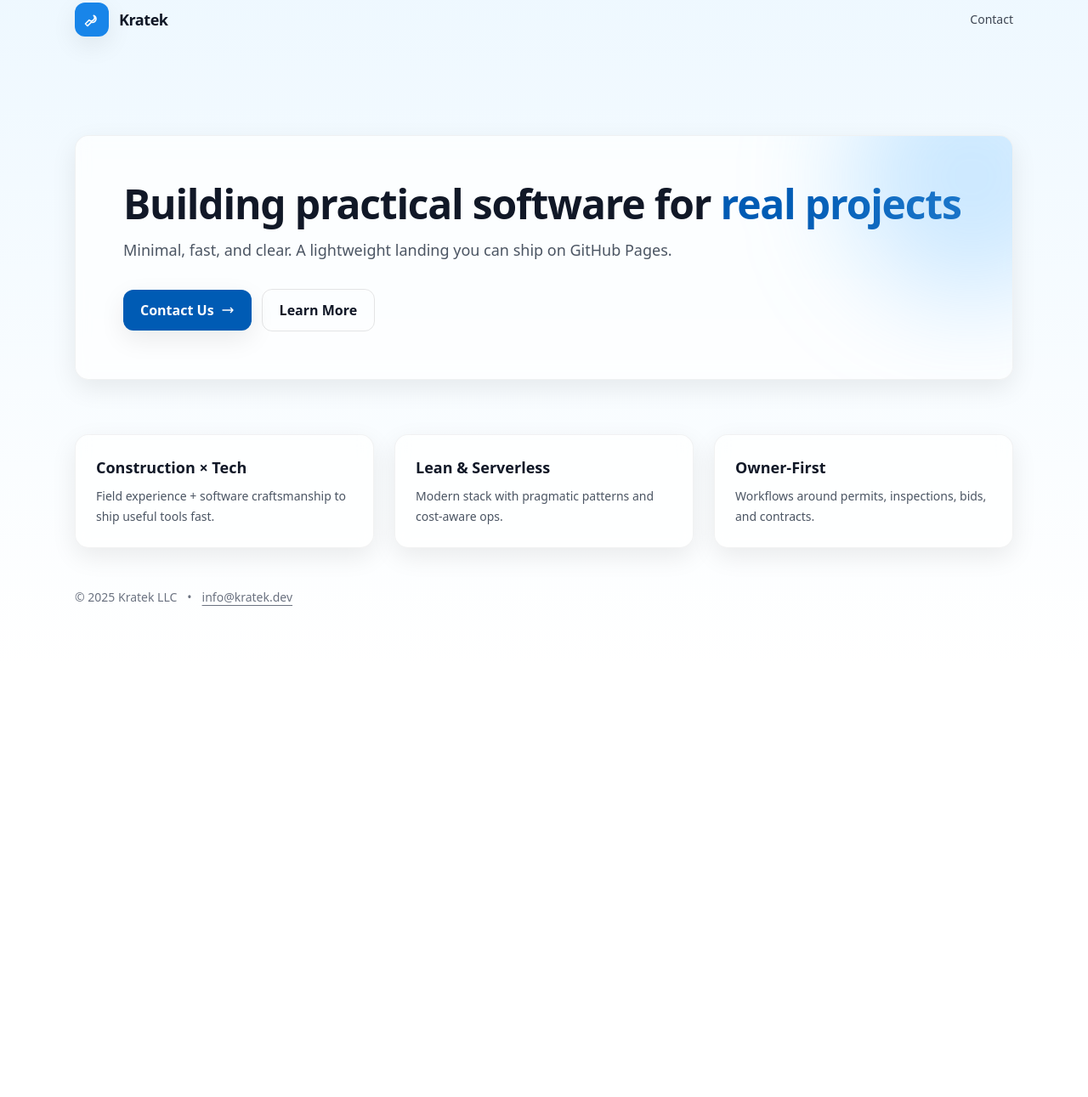
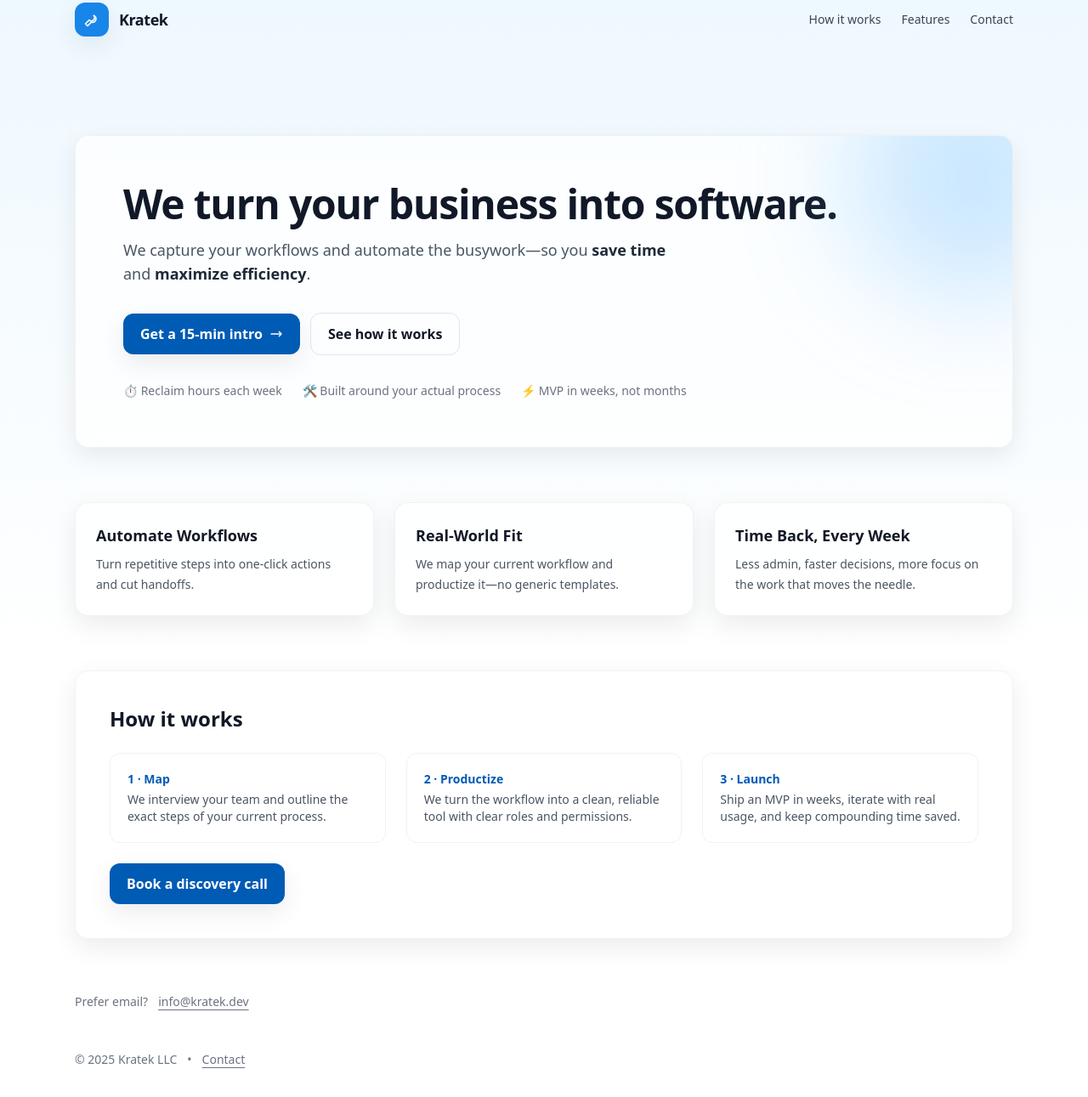
Before and after one commit to meen813/kratek-landing-temp, a plain HTML site: page index.html in a window 1280 px wide. Shown: the part 17-1308 px from the top of the page at 85% size. Before the commit the page ends 826 px from the top, so only its background shows below. Drawn offline with nearby package versions, Linux system fonts and the light colour scheme.

Commit message:
Update index.html

```diff
--- a/index.html
+++ b/index.html
@@ -1,53 +1,51 @@
 <!doctype html>
 <html lang="en">
 <head>
-  <meta charset="utf-8">
-  <meta name="viewport" content="width=device-width, initial-scale=1">
-  <meta name="color-scheme" content="light dark">
-  <title>Kratek</title>
-  <!-- Tailwind CSS (CDN) -->
+  <meta charset="utf-8" />
+  <meta name="viewport" content="width=device-width, initial-scale=1" />
+  <meta name="color-scheme" content="light dark" />
+  <title>Kratek — We turn your business into software</title>
+
+  <!-- Tailwind (CDN) -->
   <script src="https://cdn.tailwindcss.com"></script>
   <script>
-    // Tailwind theme extend (brand colors)
+    // Tailwind brand tweaks
     tailwind.config = {
       theme: {
         extend: {
           colors: {
             brand: {
-              50:  '#eef8ff',
-              100: '#d9efff',
-              200: '#bde3ff',
-              300: '#90d0ff',
-              400: '#5bb7ff',
-              500: '#2a9dff',
-              600: '#0078e7',
-              700: '#005bb4',
-              800: '#004a91',
-              900: '#033a70',
+              50:'#eef8ff',100:'#d9efff',200:'#bde3ff',300:'#90d0ff',
+              400:'#5bb7ff',500:'#2a9dff',600:'#0078e7',700:'#005bb4',
+              800:'#004a91',900:'#033a70'
             }
           },
           boxShadow: {
-            soft: '0 10px 30px rgba(0,0,0,0.08)',
+            soft: '0 10px 30px rgba(0,0,0,0.08)'
           }
         }
       }
     }
   </script>
   <style>
-    /* 폰트 부드럽게 */
     html { -webkit-font-smoothing: antialiased; -moz-osx-font-smoothing: grayscale; }
+    .card { backdrop-filter: blur(10px); }
   </style>
 </head>
 <body class="bg-white text-gray-900 dark:bg-gray-950 dark:text-gray-100">
-  <!-- 배경 그라데이션 -->
+  <!-- Background -->
   <div class="fixed inset-0 -z-10 bg-gradient-to-b from-brand-50 to-white dark:from-gray-950 dark:to-gray-900"></div>
+
+  <!-- Skip link -->
+  <a href="#main" class="sr-only focus:not-sr-only focus:absolute focus:m-4 focus:rounded-md focus:bg-black/80 focus:px-3 focus:py-2 focus:text-white">
+    Skip to content
+  </a>
 
   <!-- Header -->
   <header class="max-w-6xl mx-auto px-6 py-5 flex items-center justify-between">
     <div class="flex items-center gap-3">
-      <!-- 로고 (미니멀 SVG) -->
-      <div class="h-10 w-10 rounded-xl bg-brand-600/90 text-white grid place-items-center shadow-soft">
-        <!-- wrench icon -->
+      <div class="h-10 w-10 rounded-xl bg-brand-600/90 text-white grid place-items-center shadow-soft" aria-hidden="true">
+        <!-- Minimal wrench logo -->
         <svg xmlns="http://www.w3.org/2000/svg" class="h-5 w-5" viewBox="0 0 24 24" fill="none" stroke="currentColor">
           <path stroke-linecap="round" stroke-linejoin="round" stroke-width="2"
             d="M14.7 6.3a4.5 4.5 0 01-6.36 6.36L3 18l3 3 5.34-5.34A4.5 4.5 0 1014.7 6.3z"/>
@@ -55,65 +53,124 @@
       </div>
       <span class="font-semibold tracking-tight text-lg">Kratek</span>
     </div>
-    <a href="mailto:info@kratek.dev" class="text-sm font-medium opacity-80 hover:opacity-100">Contact</a>
+    <nav class="hidden sm:flex items-center gap-6 text-sm">
+      <a href="#how" class="opacity-80 hover:opacity-100">How it works</a>
+      <a href="#features" class="opacity-80 hover:opacity-100">Features</a>
+      <a href="#contact" class="opacity-80 hover:opacity-100">Contact</a>
+    </nav>
   </header>
 
-  <!-- Hero -->
-  <main class="max-w-6xl mx-auto px-6 pb-24">
+  <main id="main" class="max-w-6xl mx-auto px-6 pb-24">
+    <!-- Hero -->
     <section class="pt-14 md:pt-24">
-      <div class="relative rounded-2xl shadow-soft bg-white/70 dark:bg-gray-900/60 backdrop-blur border border-black/5 dark:border-white/5 p-10 md:p-14 overflow-hidden">
-        <!-- 장식용 그라데이션 블롭 -->
+      <div class="relative card rounded-2xl shadow-soft bg-white/70 dark:bg-gray-900/60 border border-black/5 dark:border-white/5 p-10 md:p-14 overflow-hidden">
         <div class="absolute -top-24 -right-24 h-72 w-72 rounded-full bg-brand-400/30 blur-3xl" aria-hidden="true"></div>
 
         <h1 class="text-4xl md:text-5xl font-extrabold tracking-tight leading-tight">
-          Building practical software for
-          <span class="text-brand-700 dark:text-brand-300"> real projects</span>
+          We turn your business into software.
         </h1>
         <p class="mt-4 text-base md:text-lg text-gray-600 dark:text-gray-300 max-w-2xl">
-          Minimal, fast, and clear. A lightweight landing you can ship on GitHub Pages.
+          We capture your workflows and automate the busywork—so you
+          <strong class="font-semibold text-gray-800 dark:text-gray-100">save time</strong>
+          and <strong class="font-semibold text-gray-800 dark:text-gray-100">maximize efficiency</strong>.
         </p>
 
         <div class="mt-8 flex flex-wrap items-center gap-3">
-          <a href="mailto:info@kratek.dev"
+          <a href="mailto:info@kratek.dev?subject=Kratek%20Intro%20Call&body=Hi%20Kratek%2C%20I%E2%80%99d%20like%20to%20learn%20more."
              class="inline-flex items-center gap-2 rounded-xl px-5 py-3 bg-brand-700 text-white font-semibold shadow-soft hover:-translate-y-0.5 active:translate-y-0 transition">
-            Contact Us
+            Get a 15-min intro
             <svg xmlns="http://www.w3.org/2000/svg" class="h-4 w-4" viewBox="0 0 24 24" fill="none" stroke="currentColor">
-              <path stroke-linecap="round" stroke-linejoin="round" stroke-width="2"
-                d="M17 8l4 4m0 0l-4 4m4-4H3"/>
+              <path stroke-linecap="round" stroke-linejoin="round" stroke-width="2" d="M17 8l4 4m0 0l-4 4m4-4H3"/>
             </svg>
           </a>
-          <a href="#features"
+          <a href="#how"
              class="inline-flex items-center gap-2 rounded-xl px-5 py-3 border border-black/10 dark:border-white/10 font-semibold hover:bg-black/5 dark:hover:bg-white/5 transition">
-            Learn More
+            See how it works
+          </a>
+        </div>
+
+        <!-- Mini proof strip -->
+        <ul class="mt-8 flex flex-wrap gap-x-6 gap-y-2 text-sm text-gray-500 dark:text-gray-400">
+          <li>⏱️ Reclaim hours each week</li>
+          <li>🛠️ Built around your actual process</li>
+          <li>⚡ MVP in weeks, not months</li>
+        </ul>
+      </div>
+    </section>
+
+    <!-- Features -->
+    <section id="features" class="mt-16 grid md:grid-cols-3 gap-6">
+      <article class="card rounded-2xl shadow-soft bg-white/70 dark:bg-gray-900/60 border border-black/5 dark:border-white/5 p-6">
+        <h3 class="text-lg font-semibold mb-2">Automate Workflows</h3>
+        <p class="text-sm leading-6 text-gray-600 dark:text-gray-300">
+          Turn repetitive steps into one-click actions and cut handoffs.
+        </p>
+      </article>
+      <article class="card rounded-2xl shadow-soft bg-white/70 dark:bg-gray-900/60 border border-black/5 dark:border-white/5 p-6">
+        <h3 class="text-lg font-semibold mb-2">Real-World Fit</h3>
+        <p class="text-sm leading-6 text-gray-600 dark:text-gray-300">
+          We map your current workflow and productize it—no generic templates.
+        </p>
+      </article>
+      <article class="card rounded-2xl shadow-soft bg-white/70 dark:bg-gray-900/60 border border-black/5 dark:border-white/5 p-6">
+        <h3 class="text-lg font-semibold mb-2">Time Back, Every Week</h3>
+        <p class="text-sm leading-6 text-gray-600 dark:text-gray-300">
+          Less admin, faster decisions, more focus on the work that moves the needle.
+        </p>
+      </article>
+    </section>
+
+    <!-- How it works -->
+    <section id="how" class="mt-16">
+      <div class="card rounded-2xl shadow-soft bg-white/70 dark:bg-gray-900/60 border border-black/5 dark:border-white/5 p-8 md:p-10">
+        <h2 class="text-2xl font-bold">How it works</h2>
+        <ol class="mt-6 grid md:grid-cols-3 gap-6">
+          <li class="p-5 rounded-xl border border-black/5 dark:border-white/10">
+            <div class="text-sm font-semibold text-brand-700 dark:text-brand-300">1 · Map</div>
+            <div class="mt-1 text-sm text-gray-600 dark:text-gray-300">
+              We interview your team and outline the exact steps of your current process.
+            </div>
+          </li>
+          <li class="p-5 rounded-xl border border-black/5 dark:border-white/10">
+            <div class="text-sm font-semibold text-brand-700 dark:text-brand-300">2 · Productize</div>
+            <div class="mt-1 text-sm text-gray-600 dark:text-gray-300">
+              We turn the workflow into a clean, reliable tool with clear roles and permissions.
+            </div>
+          </li>
+          <li class="p-5 rounded-xl border border-black/5 dark:border-white/10">
+            <div class="text-sm font-semibold text-brand-700 dark:text-brand-300">3 · Launch</div>
+            <div class="mt-1 text-sm text-gray-600 dark:text-gray-300">
+              Ship an MVP in weeks, iterate with real usage, and keep compounding time saved.
+            </div>
+          </li>
+        </ol>
+        <div class="mt-6">
+          <a href="mailto:info@kratek.dev?subject=Kratek%20Discovery%20Call"
+             class="inline-flex items-center gap-2 rounded-xl px-5 py-3 bg-brand-700 text-white font-semibold shadow-soft hover:-translate-y-0.5 transition">
+            Book a discovery call
           </a>
         </div>
       </div>
     </section>
 
-    <!-- Features -->
-    <section id="features" class="mt-16 grid md:grid-cols-3 gap-6">
-      <article class="rounded-2xl shadow-soft bg-white/70 dark:bg-gray-900/60 backdrop-blur border border-black/5 dark:border-white/5 p-6">
-        <h3 class="text-lg font-semibold mb-2">Construction × Tech</h3>
-        <p class="text-sm leading-6 text-gray-600 dark:text-gray-300">Field experience + software craftsmanship to ship useful tools fast.</p>
-      </article>
-      <article class="rounded-2xl shadow-soft bg-white/70 dark:bg-gray-900/60 backdrop-blur border border-black/5 dark:border-white/5 p-6">
-        <h3 class="text-lg font-semibold mb-2">Lean & Serverless</h3>
-        <p class="text-sm leading-6 text-gray-600 dark:text-gray-300">Modern stack with pragmatic patterns and cost-aware ops.</p>
-      </article>
-      <article class="rounded-2xl shadow-soft bg-white/70 dark:bg-gray-900/60 backdrop-blur border border-black/5 dark:border-white/5 p-6">
-        <h3 class="text-lg font-semibold mb-2">Owner-First</h3>
-        <p class="text-sm leading-6 text-gray-600 dark:text-gray-300">Workflows around permits, inspections, bids, and contracts.</p>
-      </article>
+    <!-- Contact -->
+    <section id="contact" class="mt-16 text-sm text-gray-500 dark:text-gray-400">
+      <div class="flex items-center gap-3">
+        <span>Prefer email?</span>
+        <a class="underline underline-offset-4" href="mailto:info@kratek.dev">info@kratek.dev</a>
+      </div>
     </section>
 
     <!-- Footer -->
-    <div class="mt-12 flex items-center gap-3 text-sm text-gray-500 dark:text-gray-400">
+    <footer class="mt-12 flex items-center gap-3 text-sm text-gray-500 dark:text-gray-400">
       <span>© <span id="year"></span> Kratek LLC</span>
       <span>•</span>
-      <a href="mailto:info@kratek.dev" class="underline underline-offset-4">info@kratek.dev</a>
-    </div>
+      <a class="underline underline-offset-4" href="mailto:info@kratek.dev">Contact</a>
+    </footer>
   </main>
 
-  <script>document.getElementById('year').textContent = new Date().getFullYear()</script>
+  <script>
+    document.getElementById('year').textContent = new Date().getFullYear();
+  </script>
 </body>
 </html>
```
